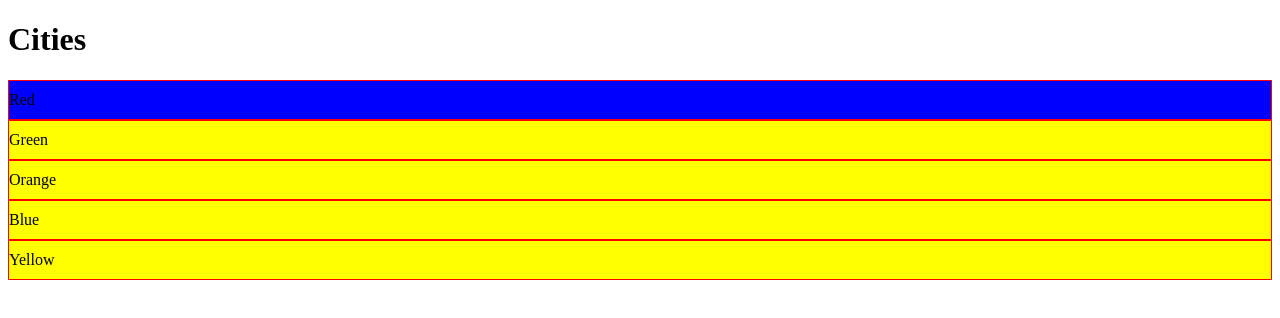
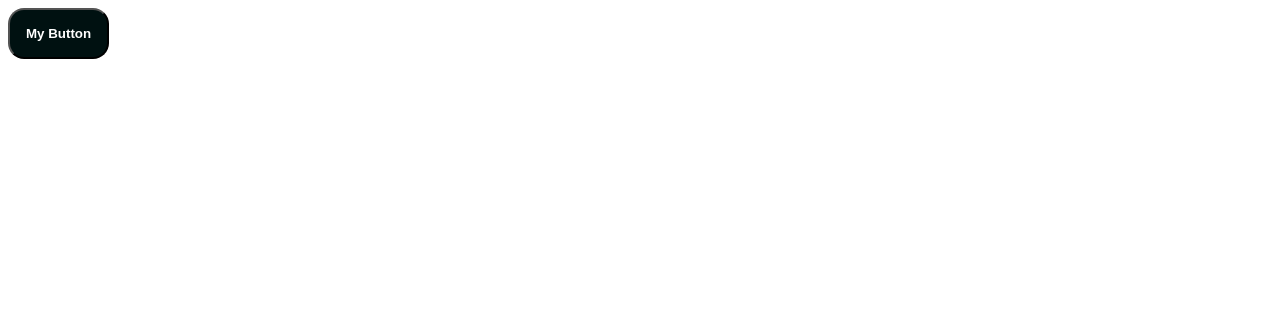
Before and after one commit to ameya-6964/React-With-Typescript, a React (Vite) app in the folder 02-styling-components/: page / in a window 1280 px wide. Shown: the top 318 px of the page. Built offline with nearby package versions, Linux system fonts and the light colour scheme.

Commit message:
Completed Exercise - Style Button Using CSS Module

```diff
--- a/02-styling-components/src/App.tsx
+++ b/02-styling-components/src/App.tsx
@@ -1,3 +1,4 @@
+import Button from "./Components/Button";
 import ListGroup from "./Components/ListGroup";
 
 const App = () => {
@@ -9,11 +10,7 @@ const App = () => {
 
   return (
     <>
-      <ListGroup
-        items={colors}
-        heading="Cities"
-        onSelectItem={handleSelectItem}
-      />
+      <Button> My Button </Button>
     </>
   );
 };
--- a/02-styling-components/src/Components/Button.tsx
+++ b/02-styling-components/src/Components/Button.tsx
@@ -1,19 +1,18 @@
 import { ReactNode } from "react";
+import styles from "./styles/Button.module.css";
 
 interface ButtonProp {
   // color?: string;
   //! This is Called Union Operator
-  color?: "primary" | "secondary" | "danger" | "warning" | "success";
+  // color?: "primary" | "secondary" | "danger" | "warning" | "success";
   children: ReactNode;
-  onClick?: () => void;
+  //onClick?: () => void;
 }
 
-const Button = ({ children, onClick, color = "primary" }: ButtonProp) => {
+const Button = ({ children }: ButtonProp) => {
   return (
     <div>
-      <button className={`btn btn-${color}`} onClick={onClick}>
-        {children}
-      </button>
+      <button className={styles.button}>{children}</button>
     </div>
   );
 };
--- /dev/null
+++ b/02-styling-components/src/Components/styles/Button.module.css
@@ -0,0 +1,9 @@
+.button {
+  outline: none;
+  background-color: rgb(0, 17, 17);
+  color: white;
+  font-weight: bold;
+  padding: 1rem;
+  text-align: center;
+  border-radius: 1rem;
+}
```
